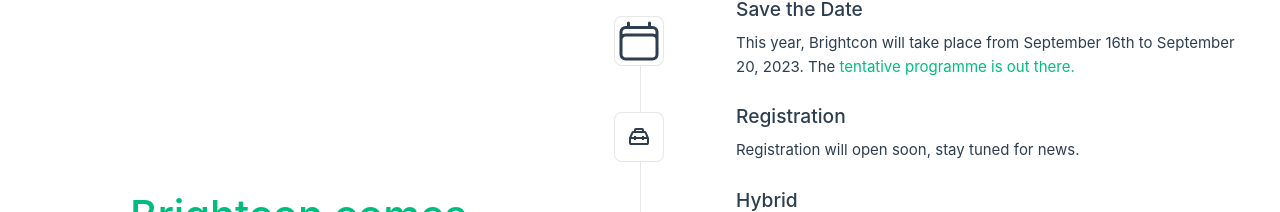
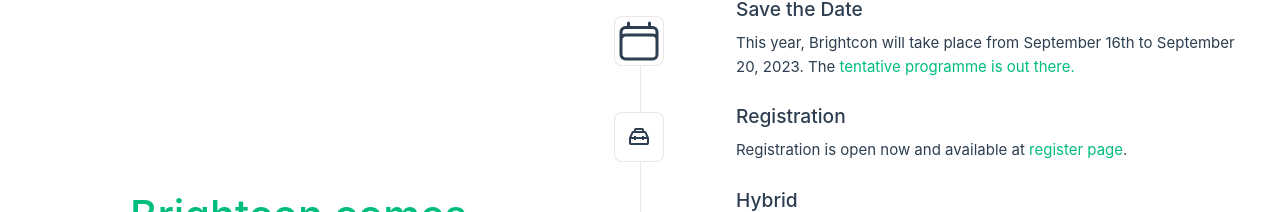
Before and after one commit to Depart-de-Sentier/brightcon-2023-website, a Vue app: page / in a window 1280 px wide. Shown: the part 108-320 px from the top of the page. Built offline with nearby package versions, Linux system fonts and the light colour scheme.

Commit message:
feat: add register placeholder

```diff
--- /dev/null
+++ b/src/components/TheRegister.vue
@@ -0,0 +1,16 @@
+<template>
+	<h2>Registration</h2>
+	The registration link will be published June 22 in the afternoon.
+	<h3>Fees</h3>
+
+	<h4>Presential mode</h4>
+	<ul>
+		<li><bold> Full hackathon and Conference</bold> - 400€ </li>
+		<li><bold> Conference only </bold> - 220€ </li>
+	</ul>
+
+	<h4>Online mode</h4>
+	<ul>
+		<li><bold> Online only - 100€ </bold> </li>
+	</ul>
+</template>
--- a/src/components/TheWelcome.vue
+++ b/src/components/TheWelcome.vue
@@ -21,7 +21,7 @@
       <ToolingIcon />
     </template>
     <template #heading>Registration</template>
-    Registration will open soon, stay tuned for news.
+    Registration is open now and available at <RouterLink to="/register"> register page</RouterLink>.
   </WelcomeItem>
   <WelcomeItem>
     <template #icon>
--- a/src/router/index.ts
+++ b/src/router/index.ts
@@ -32,6 +32,14 @@
       // this generates a separate chunk (About.[hash].js) for this route
       // which is lazy-loaded when the route is visited.
       component: () => import('../views/ProgrammeView.vue')
+    },
+    {
+      path: '/register',
+      name: 'register',
+      // route level code-splitting
+      // this generates a separate chunk (About.[hash].js) for this route
+      // which is lazy-loaded when the route is visited.
+      component: () => import('../views/RegisterView.vue')
     }
 
   ]
--- /dev/null
+++ b/src/views/RegisterView.vue
@@ -0,0 +1,9 @@
+<script setup lang="ts">
+import Register from '../components/TheRegister.vue'
+</script>
+
+<template>
+  <main>
+    <Register />
+  </main>
+</template>
```
